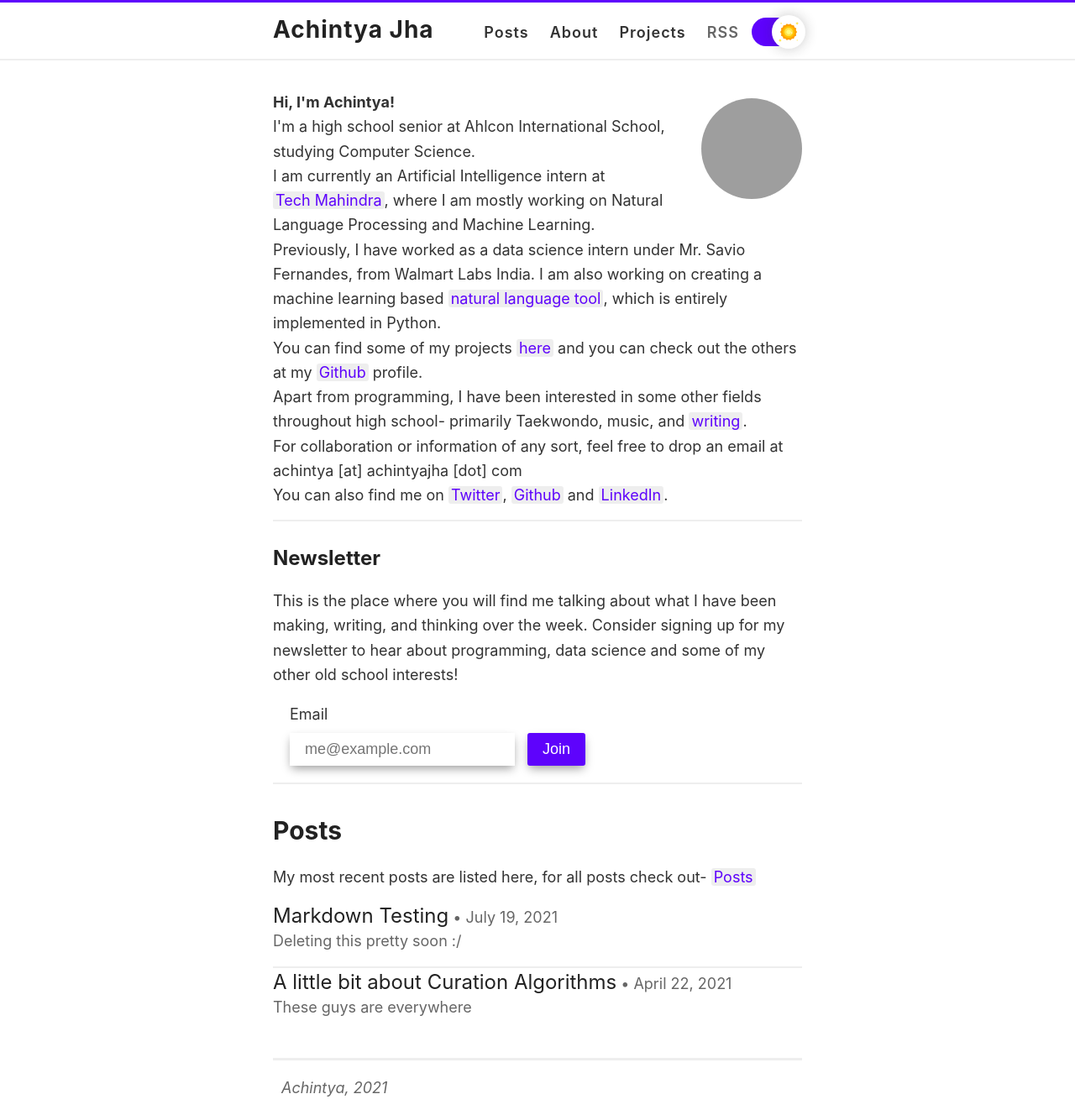
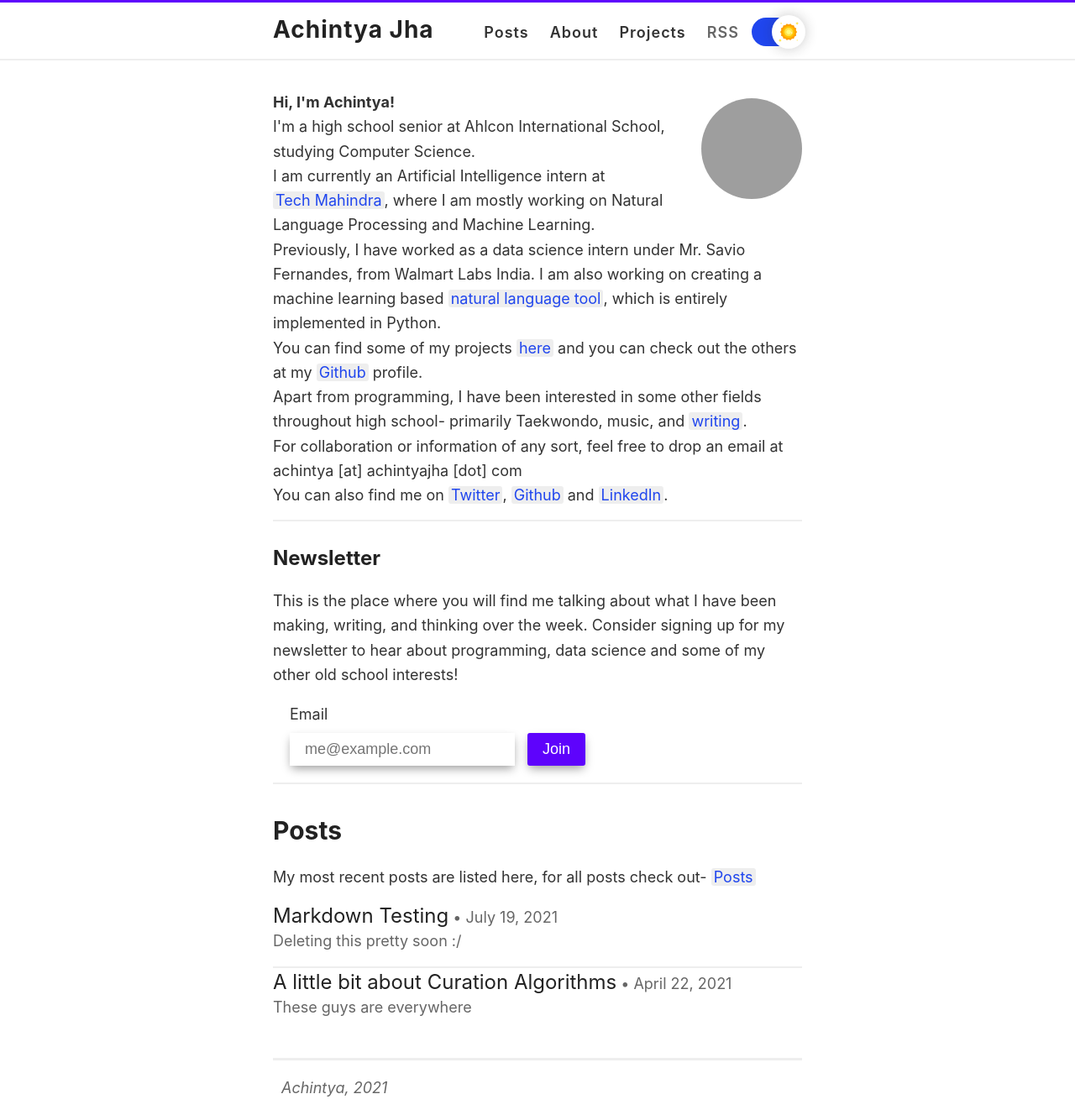
Before and after one commit to achntj/achintyajha.github.io, a Jekyll site: the page built from index.html, in a window 1280 px wide. Shown: the whole page at 84% size. Built offline with Jekyll 4.4.1, drawn with Linux system fonts in a browser that asks for light colours; grey boxes are pictures that could not be loaded.

```diff
--- a/_sass/_variables.scss
+++ b/_sass/_variables.scss
@@ -25,7 +25,8 @@
   --color-text: #333;
   --color-text-secondary: #222;
   --color-tertiary: #666;
-  --color-accent: #5e03fc;
+  // --color-accent: #5e03fc;
+  --color-accent: #2046ee;
   --color-selection: #000;
   --color-highlight: #eee;
 }
```
